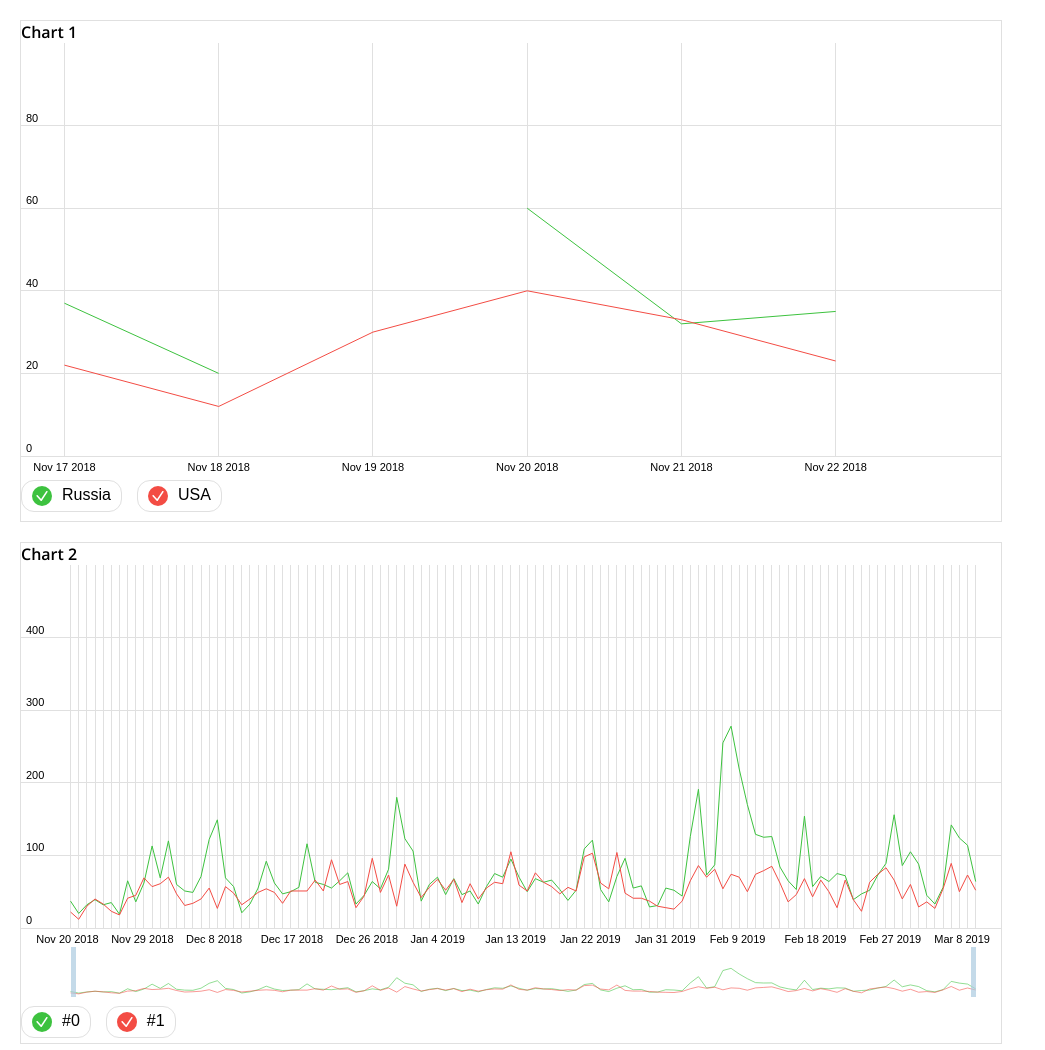
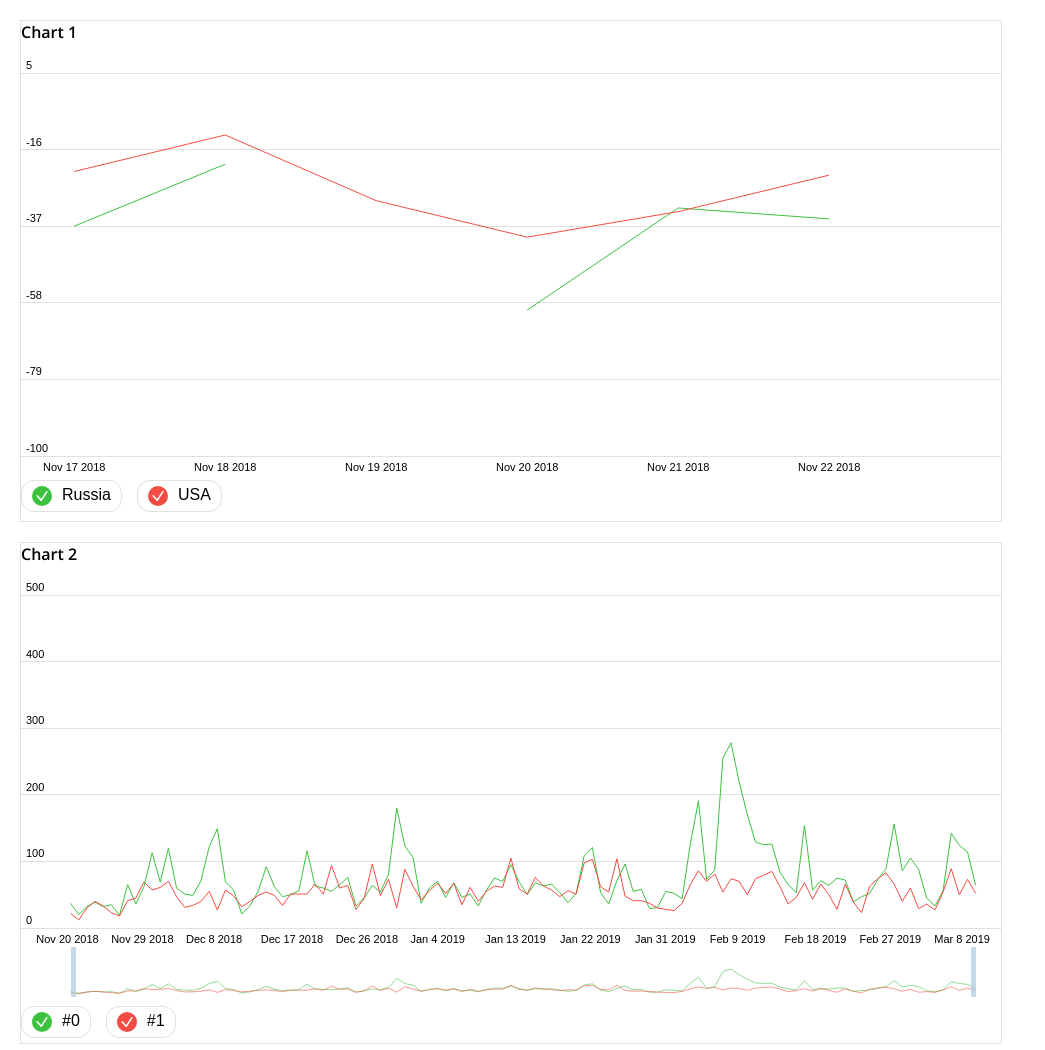
Before and after one commit to kidar2/TC, a website built with webpack: page index.html in a window 1280 px wide. Shown: the top 1050 px of the page, without its empty margins (0-1045 px from the left). Built offline with nearby package versions, Linux system fonts and the light colour scheme; files whose address does not match are found by name; a web font is replaced by a local one.

Commit message:
yAxis bugs, negative values fix

```diff
--- a/src/Axis/XAxis.ts
+++ b/src/Axis/XAxis.ts
@@ -78,7 +78,7 @@ export default class XAxis {
 	}
 
 
-	public update(bottomPoint: number, width: number, marginLeft: number)
+	public update(bottomPoint: number, topPoint: number, width: number, marginLeft: number)
 	{
 		removeNode(this.group);
 		this.group = createSVGNode("g", this.parentNode, {type: "xAxis"});
@@ -108,7 +108,7 @@ export default class XAxis {
 			if (this.config.showGrid)
 				createSVGNode("line", this.group, {
 					x1: x,
-					y1: 0,
+					y1: topPoint,
 					y2: bottomPoint,
 					x2: x,
 					stroke: this.config.color,
@@ -147,13 +147,13 @@ export default class XAxis {
 		}
 	}
 
-	public showTooltipLine(category: ICategory, bottomPoint: number)
+	public showTooltipLine(category: ICategory, topPoint: number, bottomPoint: number)
 	{
 		if (!this.tooltipLine.parentNode)
 			this.group.appendChild(this.tooltipLine);
 		this.tooltipLine.setAttribute("x1", category.x + "");
 		this.tooltipLine.setAttribute("x2", category.x + "");
-		this.tooltipLine.setAttribute("y1", "0");
+		this.tooltipLine.setAttribute("y1", topPoint + "");
 		this.tooltipLine.setAttribute("y2", bottomPoint + "");
 	}
 
--- a/src/Axis/YAxis.ts
+++ b/src/Axis/YAxis.ts
@@ -25,6 +25,7 @@ export default class YAxis {
 	group: SVGElement;
 	marginLeft: number;
 	widthOfLabels: number;
+	heightOfLabels: number;
 	height: number;
 	min: number;
 	max: number;
@@ -48,19 +49,35 @@ export default class YAxis {
 		return topValue;
 	}
 
-	private getBottomValue()
+	public getBottomValue()
 	{
 		let countR = (this.min).toFixed(0).length - 1;
 
 		let res = Math.pow(10, countR) / 2;
-		if (res < 10)
-			return 0;
+
+		if (this.min >= 0)
+		{
+			if (res < 10)
+				return 0;
+			else
+				return res;
+		}
 		else
+		{
+			res = -res;
+			if (res > this.min)
+				res *= 2;
 			return res;
+		}
 	}
 
-	public calcHeightByValue(y: number, topValue: number)
+	public calcHeightByValue(y: number, topValue: number, bottomValue: number)
 	{
+		if (bottomValue < 0)
+		{
+			y += Math.abs(bottomValue);
+			topValue += Math.abs(bottomValue);
+		}
 		let perc = y / topValue;
 		return perc * this.height;
 	}
@@ -80,13 +97,14 @@ export default class YAxis {
 				labels.push(formatValue(y));
 
 			this.widthOfLabels = calcSize(labels, this.config.fontSize).width;
+			this.heightOfLabels = calcSize([formatValue(topValue)], this.config.fontSize).height
 		}
 	}
 
 	public update(height: number, width: number)
 	{
 		removeNode(this.group);
-		this.height = height;
+		this.height = height - this.heightOfLabels;
 
 		this.group = createSVGNode("g", this.parentNode, {type: "yAxis"});
 
@@ -97,15 +115,16 @@ export default class YAxis {
 			 step = Math.round(Math.abs((topValue - bottomValue) / ticksCount)),
 			 labels = [];
 
-		for (let y = bottomValue; y <= topValue - step; y += step)
+
+		for (let y = bottomValue; y <= topValue; y += step)
 		{
-			let h = this.calcHeightByValue(y, topValue);
+			let h = this.calcHeightByValue(y, topValue, bottomValue) - this.heightOfLabels;
 
 			if (this.config.showGrid)
 				createSVGNode("line", this.group, {
 					x1: 0,
-					y1: height - h,
-					y2: height - h,
+					y1: this.height - h,
+					y2: this.height - h,
 					x2: width,
 					stroke: this.config.color,
 					"stroke-width": 1,
@@ -115,7 +134,7 @@ export default class YAxis {
 			let label = formatValue(y);
 			createSVGNode("text", this.group, {
 				x: 5,
-				y: height - h - 4,
+				y: this.height - h - 4,
 				style: `font-size: ${this.config.fontSize}px`
 			}).textContent = label;
 
@@ -127,7 +146,7 @@ export default class YAxis {
 			createSVGNode("line", this.group, {
 				x1: this.widthOfLabels + 5,
 				y1: 0,
-				y2: height,
+				y2: this.height,
 				x2: this.widthOfLabels + 5,
 				stroke: this.config.color,
 				"stroke-width": 1,
--- a/src/Chart.ts
+++ b/src/Chart.ts
@@ -171,7 +171,7 @@ export default class Chart {
 			}
 
 			this.tooltip.show(e.offsetX, e.offsetY + this.titleHeight, seriesValues, category.label);
-			this.xAxis.showTooltipLine(category, this.getPlotAreaHeight());
+			this.xAxis.showTooltipLine(category, this.yAxis.heightOfLabels, this.getPlotAreaHeight());
 		}
 	}
 
@@ -218,7 +218,7 @@ export default class Chart {
 		this.xAxis.prepare(this.getPlotAreaWidth(), this.yAxis.getWidth());
 
 		this.yAxis.update(this.getPlotAreaHeight(), this.config.width + 50);
-		this.xAxis.update(this.getPlotAreaHeight(), this.getPlotAreaWidth(), this.yAxis.getWidth());
+		this.xAxis.update(this.getPlotAreaHeight(), this.yAxis.heightOfLabels, this.getPlotAreaWidth(), this.yAxis.getWidth());
 
 		this.series.forEach(s => s.update(this.getPlotAreaHeight(), this.getPlotAreaWidth(), this.yAxis, this.xAxis));
 		if (!this.xAxis.allLabelsVisible)
--- a/src/ChartData.ts
+++ b/src/ChartData.ts
@@ -12,21 +12,21 @@ export const CHARTS_DATA = [
 			],
 			[
 				"y0",
-				37,
-				20,
+				-37,
+				-20,
 				null,
-				60,
-				32,
-				35
+				-60,
+				-32,
+				-35
 			],
 			[
 				"y1",
-				22,
-				12,
-				30,
-				40,
-				33,
-				23
+				-22,
+				-12,
+				-30,
+				-40,
+				-33,
+				-23
 			]
 		],
 		"types": {
--- a/src/LineSeries.ts
+++ b/src/LineSeries.ts
@@ -45,7 +45,8 @@ export default class LineSeries {
 		{
 			this.indexToPoint = {};
 			let points = "",
-				 topValue = yAxis.getTopValue();
+				 topValue = yAxis.getTopValue(),
+				 bottomValue = yAxis.getBottomValue();
 
 			for (let i = 1; i < this.config.data.length; i++)
 			{
@@ -56,7 +57,7 @@ export default class LineSeries {
 					if (points)
 						points += ', ';
 
-					let y = areaHeight - yAxis.calcHeightByValue(value, topValue);
+					let y = areaHeight - yAxis.calcHeightByValue(value, topValue, bottomValue);
 					points += xAxis.getXByIndex(i - 1) + " " + y;
 
 					this.indexToPoint[i] = y;
--- a/src/chart.scss
+++ b/src/chart.scss
@@ -11,6 +11,7 @@
   {
 	 user-select: text;
     font-weight: 600;
+    height: 40px;
   }
 
   &__tooltip-obj
--- a/src/index.ts
+++ b/src/index.ts
@@ -19,7 +19,7 @@ function main()
 			},
 			xAxis: {
 				type: CategoriesType.date,
-				showGrid: true
+				showGrid: false
 			},
 			title: `Chart ${index + 1}`,
 			width: w,
```
